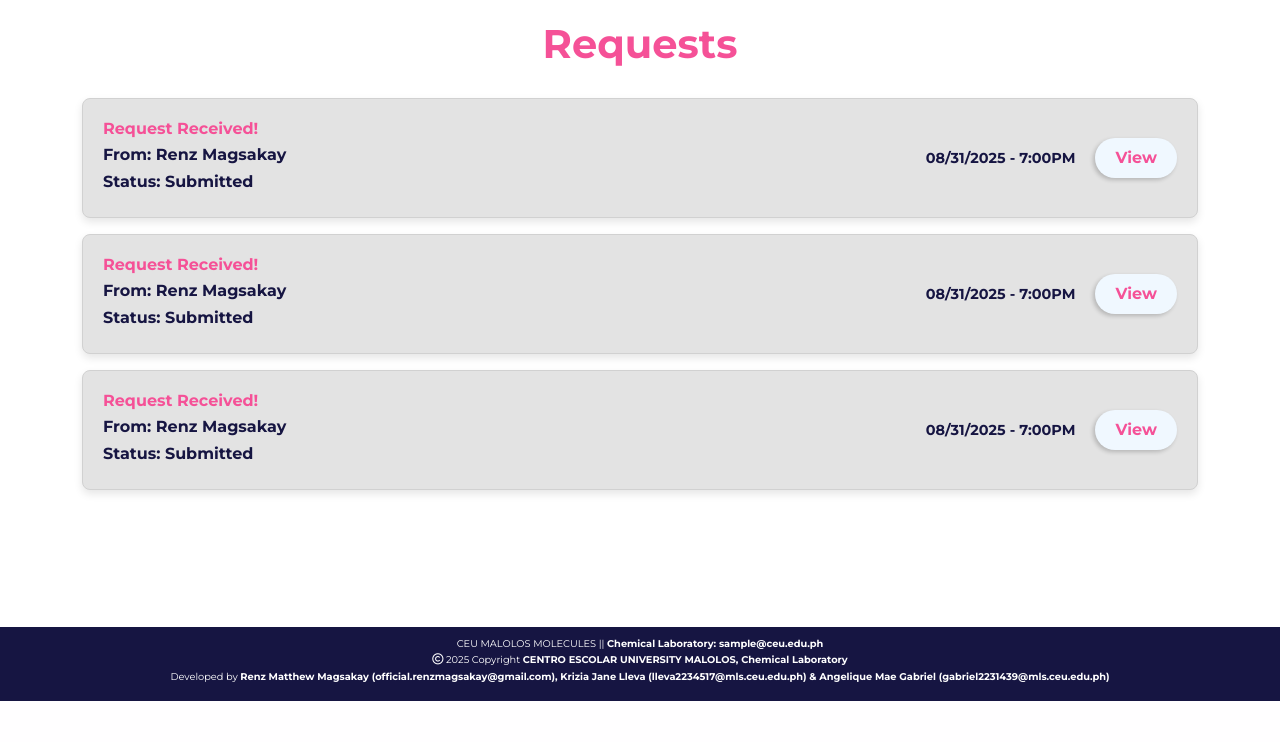
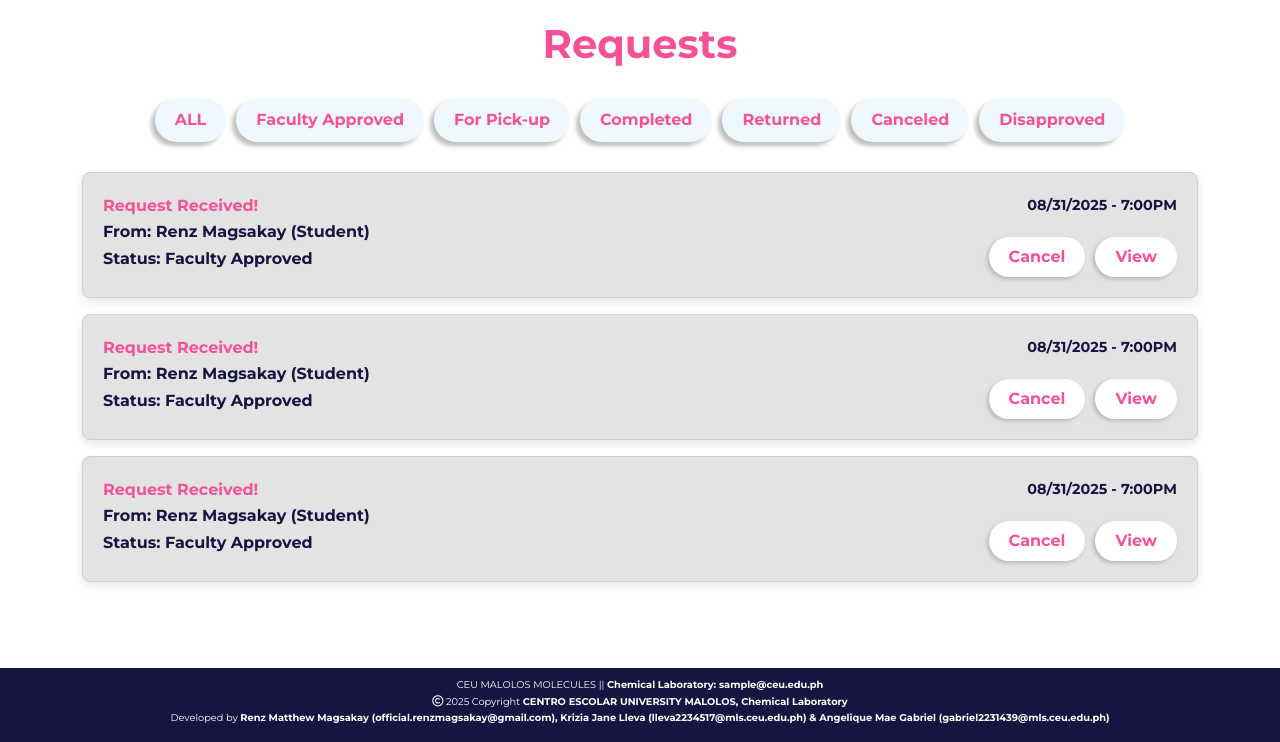
Before and after one commit to nishiriks/molecules_system, a PHP site: page /home-admin.html in a window 1280 px wide. Shown: the part 99-841 px from the top of the page. Before the commit the page ends 800 px from the top, so only its background shows below. Run offline with PHP 8.4, Linux system fonts and the light colour scheme; some libraries are stand-ins or nearby versions; some web fonts are replaced.

Commit message:
added filter buttons and added cancel button

```diff
--- a/home-admin.html
+++ b/home-admin.html
@@ -70,21 +70,33 @@
 <main class="home-admin">
     <div class="container">
       <h2 class="requests-heading">Requests</h2>
+      <div class="filter-buttons">
+            <button class="filter-btn active">ALL</button>
+            <button class="filter-btn">Faculty Approved</button>
+            <button class="filter-btn">For Pick-up</button>
+            <button   class="filter-btn">Completed</button>
+            <button class="filter-btn">Returned</button>
+            <button class="filter-btn">Canceled</button>
+            <button class="filter-btn">Disapproved</button>
+        </div>
         <div class="row">
             <div class="col-12 mb-3">
                 <div class="request-card">
                   <div class="request-details-container">
                         <div class="request-text">
                             <h5 class="request-title">Request Received!</h5>
-                            <p class="request-info">From: Renz Magsakay</p>
-                            <p class="request-info">Status: Submitted</p>
+                            <p class="request-info">From: Renz Magsakay (Student)</p>
+                            <p class="request-info">Status: Faculty Approved</p>
                         </div>
+                      </div>
+                        <div class="right-column-container">
                           <div class="request-timestamp">
                             <span class="timestamp-text">08/31/2025 - 7:00PM</span>
                         </div>
+                        <div class="view-button-container">
+                          <button class="cancel-button">Cancel</button>
+                          <button class="view-button">View</button>
                         </div>
-                    <div class="view-button-container">
-                        <button class="view-button">View</button>
                       </div>
                     </div>
                   </div>
@@ -94,15 +106,18 @@
                   <div class="request-details-container">
                         <div class="request-text">
                             <h5 class="request-title">Request Received!</h5>
-                            <p class="request-info">From: Renz Magsakay</p>
-                            <p class="request-info">Status: Submitted</p>
+                            <p class="request-info">From: Renz Magsakay (Student)</p>
+                            <p class="request-info">Status: Faculty Approved</p>
                         </div>
+                      </div>
+                        <div class="right-column-container">
                           <div class="request-timestamp">
                             <span class="timestamp-text">08/31/2025 - 7:00PM</span>
                         </div>
+                        <div class="view-button-container">
+                          <button class="cancel-button">Cancel</button>
+                          <button class="view-button">View</button>
                         </div>
-                    <div class="view-button-container">
-                        <button class="view-button">View</button>
                       </div>
                     </div>
                   </div>
@@ -112,15 +127,18 @@
                   <div class="request-details-container">
                         <div class="request-text">
                             <h5 class="request-title">Request Received!</h5>
-                            <p class="request-info">From: Renz Magsakay</p>
-                            <p class="request-info">Status: Submitted</p>
+                            <p class="request-info">From: Renz Magsakay (Student)</p>
+                            <p class="request-info">Status: Faculty Approved</p>
                         </div>
+                      </div>
+                        <div class="right-column-container">
                           <div class="request-timestamp">
                             <span class="timestamp-text">08/31/2025 - 7:00PM</span>
                         </div>
+                        <div class="view-button-container">
+                          <button class="cancel-button">Cancel</button>
+                          <button class="view-button">View</button>
                         </div>
-                    <div class="view-button-container">
-                        <button class="view-button">View</button>
                       </div>
                     </div>
                   </div>
--- a/resource/css/home-admin.css
+++ b/resource/css/home-admin.css
@@ -102,6 +102,42 @@ main {
   margin-bottom: 30px;
 }
 
+.requests-heading {
+  font-size: 2.5rem;
+  font-weight: bold;
+  color: #F55197;
+  text-align: center;
+  margin-bottom: 30px;
+}
+
+.filter-buttons {
+  display: flex;
+  flex-wrap: wrap;
+  justify-content: center;
+  gap: 10px;
+  margin-bottom: 30px;
+
+}
+.filter-btn {
+  background-color: #F0F8FF;
+  color: #F55197;
+  border: none;
+  padding: 10px 20px;
+  border-radius: 25px;
+  font-weight: bold;
+  cursor: pointer;
+  box-shadow: -4px 4px 4px 0px #00000040;
+  transition: all 0.3s ease;
+  white-space: nowrap;
+}
+
+.filter-btn:hover {
+  transform: translateY(-2px);
+  box-shadow: 0 6px 10px rgba(0, 0, 0, 0.15);
+  color: white;
+  background: linear-gradient(225.24deg, #7FF5FF 0.41%, #FF6BFC 100%);
+}
+
 .request-card {
   background-color: #E3E3E3;
   padding: 20px;
@@ -114,20 +150,48 @@ main {
   border: 1px solid #d1d1d1;
 }
 
+.request-details-container {
+  display: flex;
+  flex-grow: 1;
+  align-items: center;
+  gap: 20px;
+}
+
+.request-text {
+  flex-grow: 1;
+}
+
+/* New container to stack the timestamp and buttons */
+.right-column-container {
+  display: flex;
+  flex-direction: column;
+  align-items: flex-end;
+  white-space: nowrap;
+}
+
+.request-timestamp {
+  font-weight: bold;
+  color: #161542;
+  margin-bottom: 20px;
+}
+
+.timestamp-text {
+  font-size: 0.9rem;
+}
+
+.view-button-container {
+  display: flex;
+  gap: 10px;
+  justify-content: center;
+  align-items: center;
+}
+
+
 .request-card:hover {
   transform: translateY(-5px);
   box-shadow: 0 8px 16px rgba(0, 0, 0, 0.2);
 }
 
-.request-details-container {
-  display: flex;
-  flex-grow: 1;
-  align-items: center;
-}
-
-.request-text {
-  flex-grow: 1;
-}
 
 .request-title {
   font-size: 1rem;
@@ -135,33 +199,30 @@ main {
   color: #F55197;
   margin-bottom: 5px;
 }
+
 .request-info {
   font-size: 1rem;
   color: #161542;
   font-weight: bold;
   margin-bottom: 3px;
 }
-.request-timestamp {
-  text-align: right;
-  white-space: nowrap;
-  font-weight: bold;
-  color: #161542;
-}
 
 .timestamp-text {
   font-size: 0.9rem;
 }
+
 
 .view-button-container {
   margin-left: 20px;
   display: flex;
   justify-content: center;
   align-items: center;
+  gap: 10px; /* Add a small gap between the buttons */
 }
 
-.view-button {
-  background-color: #F0F8FF;
-  /* width: 100px; */
+/* Style for the "Cancel" button */
+.cancel-button {
+  background-color: #FFFFFF;
   color: #F55197;
   border: none;
   padding: 8px 20px;
@@ -173,7 +234,21 @@ main {
   white-space: nowrap;
 }
 
-.view-button:hover {
+/* Style for the "View" button */
+.view-button {
+  background-color: #FFFFFF;
+  color: #F55197;
+  border: none;
+  padding: 8px 20px;
+  border-radius: 20px;
+  cursor: pointer;
+  font-weight: bold;
+  box-shadow: -2px 2px 4px rgba(0, 0, 0, 0.2);
+  transition: background-color 0.3s, color 0.3s;
+  white-space: nowrap;
+}
+
+.cancel-button:hover, .view-button:hover {
   background-color: #F55197;
   color: #fff;
 }
@@ -459,37 +534,42 @@ footer,p,.fa-copyright{
 
 
 @media (max-width: 768px) {
-.request-card {
+/* .request-card {
   flex-direction: column;
   align-items: flex-start;
   padding: 15px;
-}
+} */
 
-.request-details-container {
+/* .request-details-container {
   flex-direction: column;
   align-items: flex-start;
   width: 100%;
   margin-bottom: 10px;
-}
+} */
 
-.request-text {
+/* .request-text {
   order: 2;
   margin-top: 10px;
-}
+} */
 
-.request-timestamp {
+/* .request-timestamp {
   order: 1;
   width: 100%;
   text-align: left;
-}
+} */
 
-.view-button-container {
+.right-column-container {
   width: 100%;
   margin-left: 0;
   justify-content: flex-end;
 }
 
 .view-button {
+  width: 100%;
+  padding: 10px;
+}
+
+.cancel-button{
   width: 100%;
   padding: 10px;
 }
@@ -519,13 +599,3 @@ footer,p,.fa-copyright{
   justify-content: center;
 }
 }
-
-@media (max-width: 480px) {
-.requests-heading {
-  font-size: 2rem;
-}
-.view-button {
-  font-size: 0.9rem;
-  padding: 8px 15px;
-}
-}
```
Lines whose indentation alone changed are shown as unchanged.
